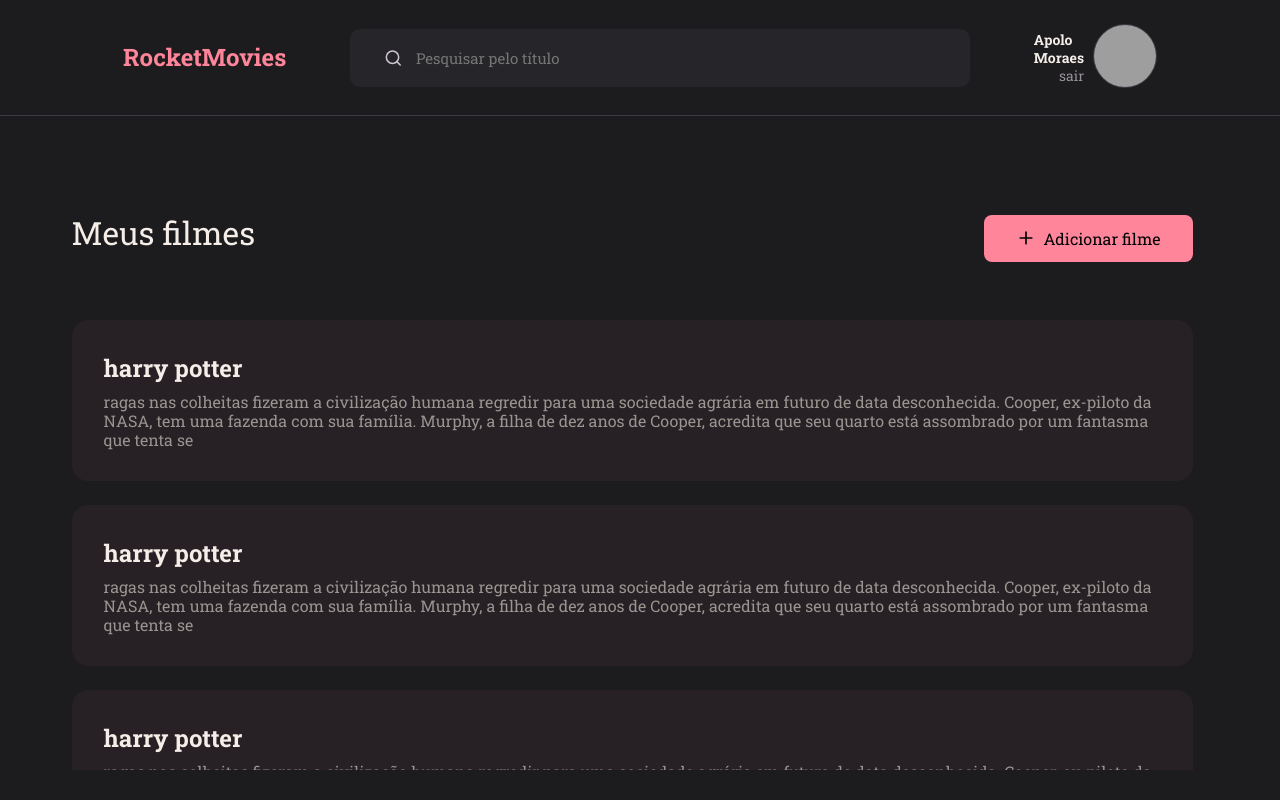
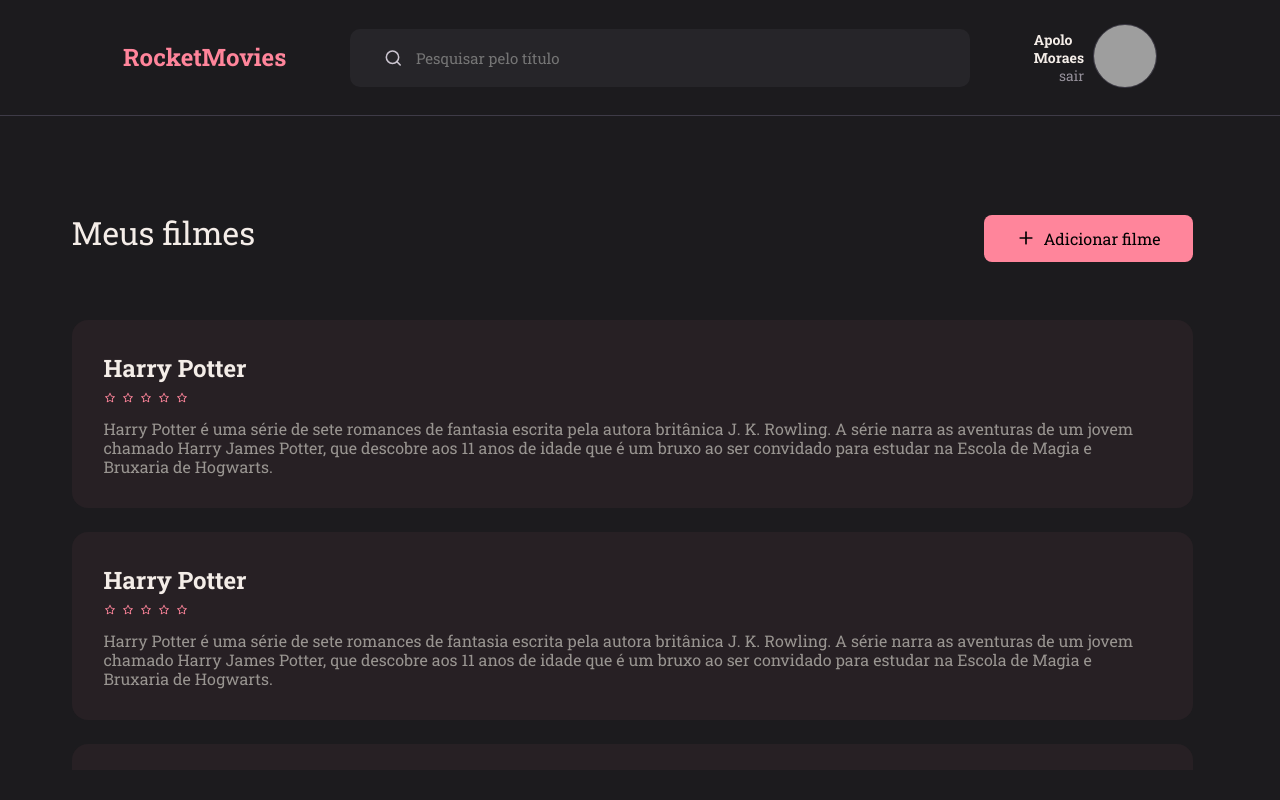
Before and after one commit to apolomoraes/rocketmovies, a React (Vite) app: page / in a window 1280 px wide. Built offline with nearby package versions, Linux system fonts and the light colour scheme; grey boxes are pictures that could not be loaded.

Commit message:
add rating component

```diff
--- a/src/components/Input/styles.js
+++ b/src/components/Input/styles.js
@@ -5,16 +5,15 @@ export const Container = styled.div`
   display: flex;
   align-items: center;
   gap: 1rem;
-
+  padding: 1.9rem 2.4rem;
   border-radius: 1.0rem;
-  padding: 1.9rem 2.4rem;
 
   background-color: ${({ theme }) => theme.colors.background700};
   color: ${({ theme }) => theme.colors.gray100};
 
   > input {
     width: 100%;
-    height: 2rem;
+
 
     font-size: 1.5rem;
     font-weight: 400;
--- a/src/components/Rating/index.jsx
+++ b/src/components/Rating/index.jsx
@@ -0,0 +1,17 @@
+import { AiOutlineStar } from "react-icons/ai";
+import { Container } from "./styles";
+
+export function Rating() {
+  return (
+    <Container>
+
+      <AiOutlineStar />
+      <AiOutlineStar />
+      <AiOutlineStar />
+      <AiOutlineStar />
+      <AiOutlineStar />
+
+    </Container>
+
+  )
+}
--- a/src/components/Rating/styles.js
+++ b/src/components/Rating/styles.js
@@ -0,0 +1,12 @@
+import styled from "styled-components";
+
+export const Container = styled.div`
+  display: flex;
+  gap: 0.6rem;
+
+  svg {
+    width: 1.2rem;
+    height: 1.2rem;
+    color: ${({ theme }) => theme.colors.pink};
+  }
+`;
--- a/src/components/Section/index.jsx
+++ b/src/components/Section/index.jsx
@@ -6,9 +6,7 @@ export function Section({ title, children }) {
       <h2>
         {title}
       </h2>
-      <p>
-        {children}
-      </p>
+      {children}
     </Container>
   )
 }
--- a/src/components/Section/styles.js
+++ b/src/components/Section/styles.js
@@ -17,10 +17,5 @@ export const Container = styled.section`
     margin-bottom: 0.8rem;
   }
 
-  >p {
-    color: ${({ theme }) => theme.colors.font_p};
-      font-weight: 400;
-      font-size: 1.6rem;
-      line-height: 1.9rem;
-  }
+
 `;
--- a/src/pages/Home/index.jsx
+++ b/src/pages/Home/index.jsx
@@ -1,5 +1,6 @@
 import { Header } from "../../components/Header"
 import { Section } from "../../components/Section"
+import { Rating } from "../../components/Rating"
 import { Container, Content } from "./styles"
 import { FiPlus } from 'react-icons/fi';
 
@@ -16,20 +17,25 @@ export function Home() {
             <FiPlus />Adicionar filme</button>
         </div>
         <div className="section">
-          <Section title="harry potter">
-            ragas nas colheitas fizeram a civilização humana regredir para uma sociedade agrária em futuro de data desconhecida. Cooper, ex-piloto da NASA, tem uma fazenda com sua família. Murphy, a filha de dez anos de Cooper, acredita que seu quarto está assombrado por um fantasma que tenta se
+          <Section title="Harry Potter">
+            <Rating />
+            <p>Harry Potter é uma série de sete romances de fantasia escrita pela autora britânica J. K. Rowling. A série narra as aventuras de um jovem chamado Harry James Potter, que descobre aos 11 anos de idade que é um bruxo ao ser convidado para estudar na Escola de Magia e Bruxaria de Hogwarts.</p>
           </Section>
-          <Section title="harry potter">
-            ragas nas colheitas fizeram a civilização humana regredir para uma sociedade agrária em futuro de data desconhecida. Cooper, ex-piloto da NASA, tem uma fazenda com sua família. Murphy, a filha de dez anos de Cooper, acredita que seu quarto está assombrado por um fantasma que tenta se
+          <Section title="Harry Potter">
+            <Rating />
+            <p>Harry Potter é uma série de sete romances de fantasia escrita pela autora britânica J. K. Rowling. A série narra as aventuras de um jovem chamado Harry James Potter, que descobre aos 11 anos de idade que é um bruxo ao ser convidado para estudar na Escola de Magia e Bruxaria de Hogwarts.</p>
           </Section>
-          <Section title="harry potter">
-            ragas nas colheitas fizeram a civilização humana regredir para uma sociedade agrária em futuro de data desconhecida. Cooper, ex-piloto da NASA, tem uma fazenda com sua família. Murphy, a filha de dez anos de Cooper, acredita que seu quarto está assombrado por um fantasma que tenta se
+          <Section title="Harry Potter">
+            <Rating />
+            <p>Harry Potter é uma série de sete romances de fantasia escrita pela autora britânica J. K. Rowling. A série narra as aventuras de um jovem chamado Harry James Potter, que descobre aos 11 anos de idade que é um bruxo ao ser convidado para estudar na Escola de Magia e Bruxaria de Hogwarts.</p>
           </Section>
-          <Section title="harry potter">
-            ragas nas colheitas fizeram a civilização humana regredir para uma sociedade agrária em futuro de data desconhecida. Cooper, ex-piloto da NASA, tem uma fazenda com sua família. Murphy, a filha de dez anos de Cooper, acredita que seu quarto está assombrado por um fantasma que tenta se
+          <Section title="Harry Potter">
+            <Rating />
+            <p>Harry Potter é uma série de sete romances de fantasia escrita pela autora britânica J. K. Rowling. A série narra as aventuras de um jovem chamado Harry James Potter, que descobre aos 11 anos de idade que é um bruxo ao ser convidado para estudar na Escola de Magia e Bruxaria de Hogwarts.</p>
           </Section>
-          <Section title="harry potter">
-            ragas nas colheitas fizeram a civilização humana regredir para uma sociedade agrária em futuro de data desconhecida. Cooper, ex-piloto da NASA, tem uma fazenda com sua família. Murphy, a filha de dez anos de Cooper, acredita que seu quarto está assombrado por um fantasma que tenta se
+          <Section title="Harry Potter">
+            <Rating />
+            <p>Harry Potter é uma série de sete romances de fantasia escrita pela autora britânica J. K. Rowling. A série narra as aventuras de um jovem chamado Harry James Potter, que descobre aos 11 anos de idade que é um bruxo ao ser convidado para estudar na Escola de Magia e Bruxaria de Hogwarts.</p>
           </Section>
         </div>
       </Content>
--- a/src/pages/Home/styles.js
+++ b/src/pages/Home/styles.js
@@ -69,4 +69,13 @@ export const Content = styled.div`
     gap: 2.4rem;
     height: 45rem;
   }
+
+  .section p {
+    margin-top: 1.5rem;
+
+      color: ${({ theme }) => theme.colors.font_p};
+      font-weight: 400;
+      font-size: 1.6rem;
+      line-height: 1.9rem;
+  }
 `;
```
Also changed, not shown: src/components/Tags/index.jsx (added), src/components/Tags/styles.js (added).
